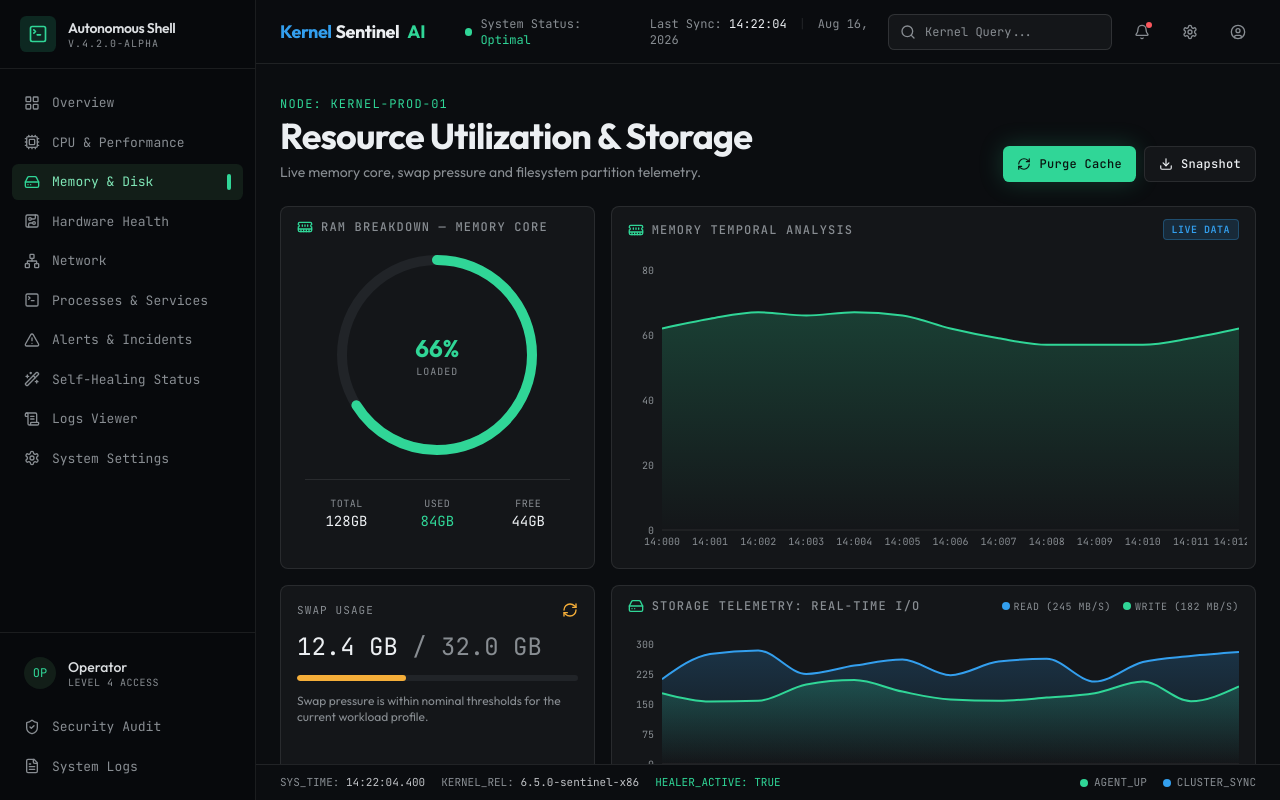
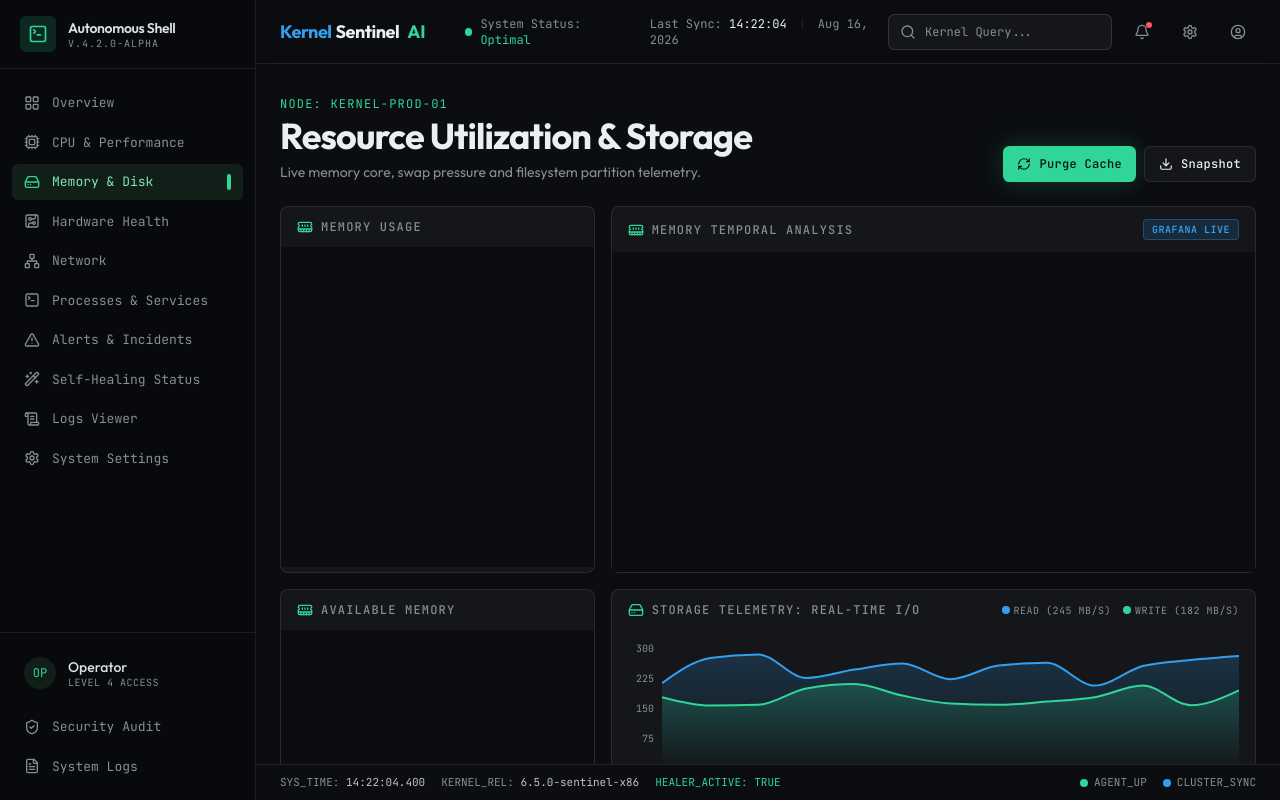
Before and after one commit to KernelAware/kernel-aware-self-healing-platform, a React (Vite) app in the folder kernel-aware-self-healing-platform/kernel-aware-self-healing-platform/dashboard/: page /memory in a window 1280 px wide. Built offline with nearby package versions, Linux system fonts and the light colour scheme.

Commit message:
Grafana to React dashboard memory metrics

```diff
--- /dev/null
+++ b/kernel-aware-self-healing-platform/kernel-aware-self-healing-platform/dashboard/src/components/grafana/GrafanaPanel.jsx
@@ -0,0 +1,16 @@
+export default function GrafanaPanel({
+  url,
+  height = "320px",
+}) {
+  return (
+    <div className="w-full rounded-xl overflow-hidden border border-border">
+      <iframe
+        src={url}
+        title="Grafana Panel"
+        width="100%"
+        height={height}
+        frameBorder="0"
+      />
+    </div>
+  );
+}
--- a/kernel-aware-self-healing-platform/kernel-aware-self-healing-platform/dashboard/src/components/memory/MemoryHistoryGraph.jsx
+++ b/kernel-aware-self-healing-platform/kernel-aware-self-healing-platform/dashboard/src/components/memory/MemoryHistoryGraph.jsx
@@ -1,20 +1,22 @@
 import React from 'react'
 import { MemoryStick } from 'lucide-react'
 import { Panel, PanelHeader, StatusBadge } from '@/components/kit'
-import { TelemetryArea } from '@/components/TelemetryChart'
-
-const mem = Array.from({ length: 13 }, (_, i) => ({
-  x: `14:0${i < 10 ? '0' : ''}${i}`,
-  used: 60 + Math.round(Math.sin(i / 2) * 6 + Math.random() * 4),
-}))
 
 export default function MemoryHistoryGraph() {
   return (
     <Panel className="lg:col-span-2">
-      <PanelHeader title="Memory Temporal Analysis" icon={MemoryStick} action={<StatusBadge tone="info">Live Data</StatusBadge>} />
-      <div className="p-2">
-        <TelemetryArea data={mem} series={[{ key: 'used', color: 'primary' }]} height={300} />
-      </div>
+      <PanelHeader
+        title="Memory Temporal Analysis"
+        icon={MemoryStick}
+        action={<StatusBadge tone="info">Grafana Live</StatusBadge>}
+      />
+
+      <iframe
+        src="http://localhost:3000/d-solo/adbgpks/available-memory?orgId=1&from=now-5m&to=now&refresh=5s&theme=dark&panelId=panel-4"
+        width="100%"
+        height="320"
+        frameBorder="0"
+      />
     </Panel>
   )
 }
--- a/kernel-aware-self-healing-platform/kernel-aware-self-healing-platform/dashboard/src/components/memory/MemoryUsageBar.jsx
+++ b/kernel-aware-self-healing-platform/kernel-aware-self-healing-platform/dashboard/src/components/memory/MemoryUsageBar.jsx
@@ -1,29 +1,21 @@
 import React from 'react'
 import { MemoryStick } from 'lucide-react'
-import { Panel, PanelHeader, CircularGauge } from '@/components/kit'
-import { useMetrics } from '@/hooks/useMetrics'
+import { Panel, PanelHeader } from '@/components/kit'
 
 export default function MemoryUsageBar() {
-  const metrics = useMetrics()
-
   return (
     <Panel>
-      <PanelHeader title="RAM Breakdown — Memory Core" icon={MemoryStick} />
-      <div className="flex flex-col items-center gap-6 p-6 pt-2">
-        <CircularGauge value={metrics.memory} label="Loaded" tone="success" size={200} />
-        <div className="grid w-full grid-cols-3 gap-2 border-t border-border pt-4 text-center">
-          {[
-            ['Total', '128GB', 'text-foreground'],
-            ['Used', `${Math.round(128 * (metrics.memory / 100))}GB`, 'text-primary'],
-            ['Free', `${Math.round(128 * (1 - metrics.memory / 100))}GB`, 'text-foreground'],
-          ].map(([k, v, c]) => (
-            <div key={k}>
-              <p className="font-mono text-[10px] uppercase tracking-wider text-muted-foreground">{k}</p>
-              <p className={`font-mono text-sm ${c}`}>{v}</p>
-            </div>
-          ))}
-        </div>
-      </div>
+      <PanelHeader
+        title="Memory Usage"
+        icon={MemoryStick}
+      />
+
+      <iframe
+        src="http://localhost:3000/d-solo/adbgpks/available-memory?orgId=1&from=now-5m&to=now&refresh=5s&theme=dark&panelId=panel-3"
+        width="100%"
+        height="320"
+        frameBorder="0"
+      />
     </Panel>
   )
 }
--- a/kernel-aware-self-healing-platform/kernel-aware-self-healing-platform/dashboard/src/components/memory/SwapUsageBar.jsx
+++ b/kernel-aware-self-healing-platform/kernel-aware-self-healing-platform/dashboard/src/components/memory/SwapUsageBar.jsx
@@ -1,21 +1,21 @@
-import React from 'react'
-import { RefreshCw } from 'lucide-react'
-import { Panel, ProgressBar } from '@/components/kit'
+import React from "react";
+import { MemoryStick } from "lucide-react";
+import { Panel, PanelHeader } from "@/components/kit";
 
-export default function SwapUsageBar() {
+export default function AvailableMemory() {
   return (
-    <Panel className="p-4">
-      <div className="flex items-center justify-between">
-        <p className="font-mono text-[11px] uppercase tracking-widest text-muted-foreground">Swap Usage</p>
-        <RefreshCw className="size-4 text-warning" />
-      </div>
-      <p className="mt-3 font-mono text-2xl text-foreground">
-        12.4 GB <span className="text-muted-foreground">/ 32.0 GB</span>
-      </p>
-      <ProgressBar value={39} tone="warning" className="mt-3" />
-      <p className="mt-3 text-xs text-muted-foreground text-pretty">
-        Swap pressure is within nominal thresholds for the current workload profile.
-      </p>
+    <Panel>
+      <PanelHeader
+        title="Available Memory"
+        icon={MemoryStick}
+      />
+
+      <iframe
+        src="http://localhost:3000/d-solo/adbgpks/available-memory?orgId=1&from=now-5m&to=now&refresh=5s&theme=dark&panelId=panel-1"
+        width="100%"
+        height="320"
+        frameBorder="0"
+      />
     </Panel>
-  )
+  );
 }
```
Also changed, not shown: 1 other file (tests, documents, lock files or other folders).
